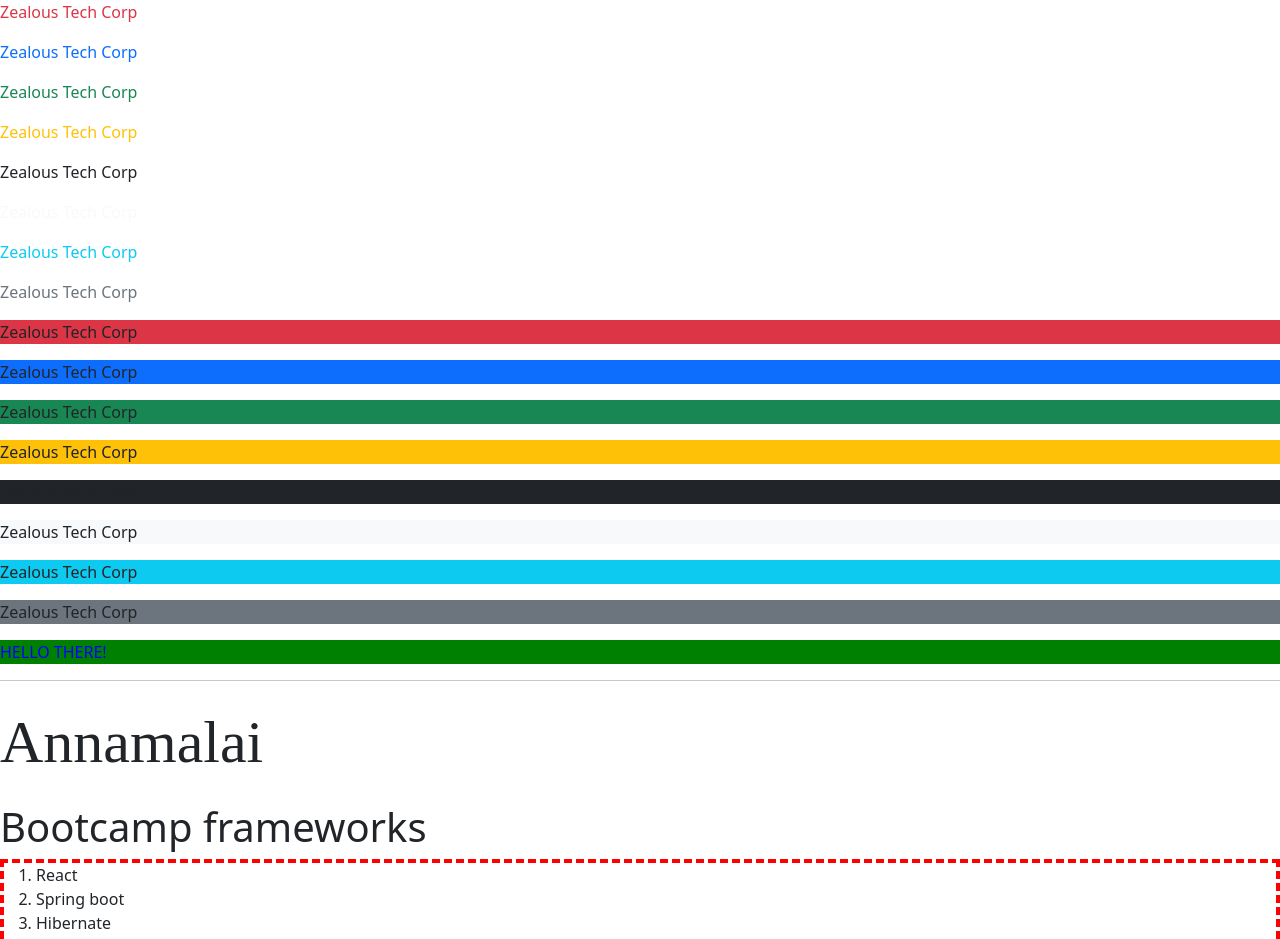
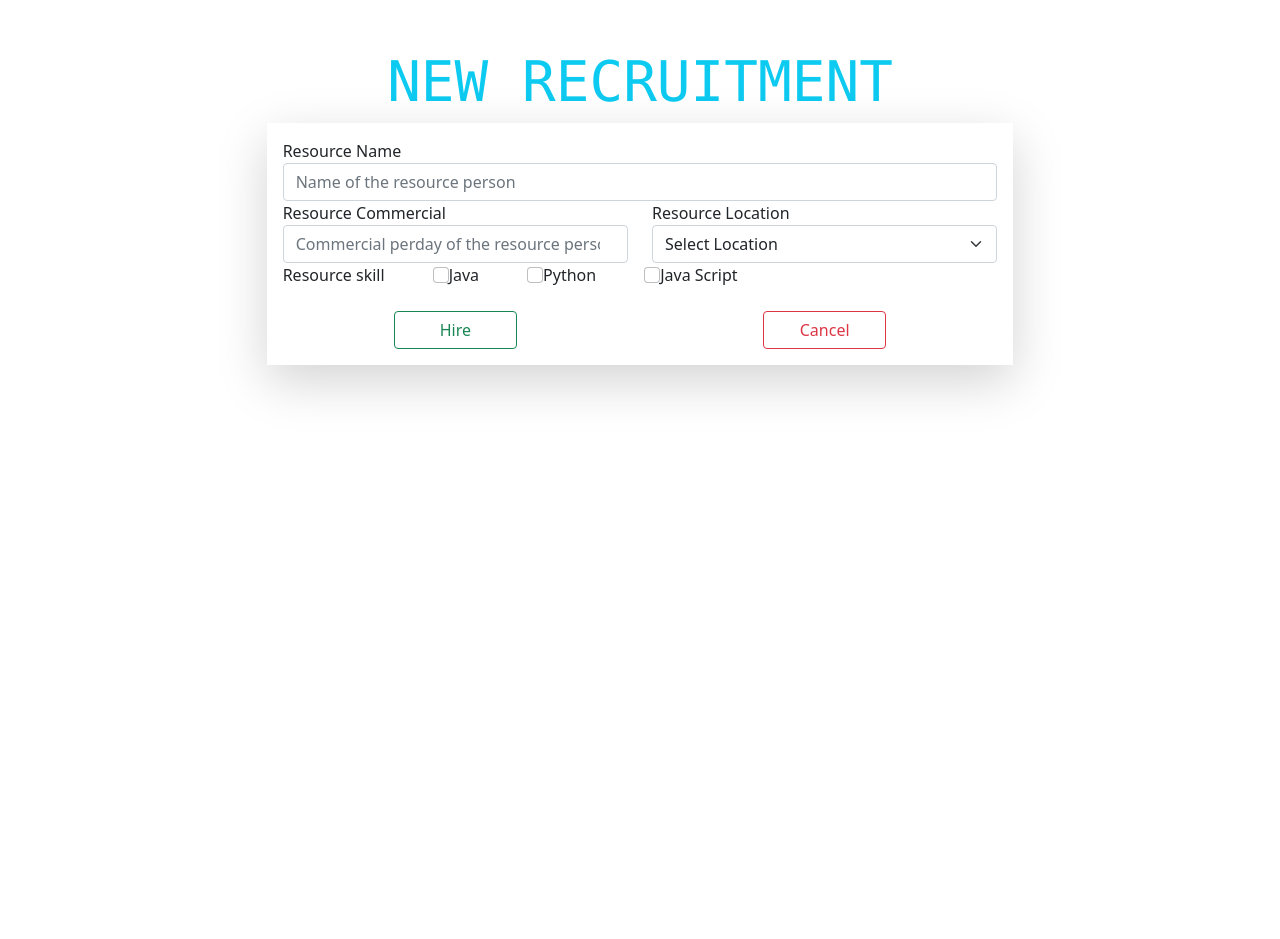
Before and after one commit to razzaksr/MarchZealousBootcamp2022, a React (Create React App) app in the folder front-end/: page / in a window 1280 px wide. Shown: the top 939 px of the page. After the commit the page ends 800 px from the top, so only its background shows below. Built offline with nearby package versions, Linux system fonts and the light colour scheme.

Commit message:
Create designed

```diff
--- a/front-end/src/App.js
+++ b/front-end/src/App.js
@@ -1,47 +1,51 @@
 import React from "react";
-import { Strap1 } from "./Bootsample";
-import { Sarathy } from "./Manoj";
+import { Recruite } from "./NewResource";
 
 const App=()=>
 {
-    // internal styles
-    const yet={
-        border: '4px',
-        borderColor: 'red',
-        borderStyle: 'dashed'
-    }
+    return(
+        <>
+            <Recruite/>
+        </>
+    )
+    // // internal styles
+    // const yet={
+    //     border: '4px',
+    //     borderColor: 'red',
+    //     borderStyle: 'dashed'
+    // }
 
-    const imgsty={
-        width:'600px',
-        height:'300px',
-        borderRadius:'55px',
-        boxShadow:'10px 10px 10px maroon'
-    }
+    // const imgsty={
+    //     width:'600px',
+    //     height:'300px',
+    //     borderRadius:'55px',
+    //     boxShadow:'10px 10px 10px maroon'
+    // }
 
-    const own={
-        fontSize:'60px',
-        fontFamily:'Monotype Corsiva'
-    }
+    // const own={
+    //     fontSize:'60px',
+    //     fontFamily:'Monotype Corsiva'
+    // }
 
-    return(
-    <>
-        <Strap1/>
-        <p style={{color:'blue',backgroundColor:'green',
-        textTransform:'uppercase'}}>
-        Hello there!
-        </p>
-        <hr color="blue"/>
-        <p style={own}>Annamalai</p>
-        <h1>Bootcamp frameworks</h1>
-        <ol style={yet}>
-            <li>React</li><li>Spring boot</li><li>Hibernate</li>
-            <li>JUnit</li><li>Mockito</li>
-            <li>Jenkins</li>
-        </ol>
-        <img width="500px" height="500px" src="pictures/compoents of react.png"/>
-        <img style={imgsty} src="pictures/night.jpg"/>
-    </>
-    )
+    // return(
+    // <>
+    //     <Strap1/>
+    //     <p style={{color:'blue',backgroundColor:'green',
+    //     textTransform:'uppercase'}}>
+    //     Hello there!
+    //     </p>
+    //     <hr color="blue"/>
+    //     <p style={own}>Annamalai</p>
+    //     <h1>Bootcamp frameworks</h1>
+    //     <ol style={yet}>
+    //         <li>React</li><li>Spring boot</li><li>Hibernate</li>
+    //         <li>JUnit</li><li>Mockito</li>
+    //         <li>Jenkins</li>
+    //     </ol>
+    //     <img width="500px" height="500px" src="pictures/compoents of react.png"/>
+    //     <img style={imgsty} src="pictures/night.jpg"/>
+    // </>
+    // )
 }
 
 function Hey()
--- /dev/null
+++ b/front-end/src/NewResource.js
@@ -0,0 +1,74 @@
+import React from "react"
+import "../node_modules/bootstrap/dist/css/bootstrap.min.css"
+export const Recruite=()=>{
+    const gopi=()=>{
+        alert("Hired")
+    }
+    const dhana=()=>{
+        alert("Rejected")
+    }
+    return(
+        <>
+            <div className="container-fluid mt-5">
+                <h1 className="text-center text-info display-4 text-uppercase font-monospace">New Recruitment</h1>
+                <div className="row justify-content-center">
+                    <div className="col-lg-7 col-md-10 col-sm-12 shadow-lg p-3">
+                        <div className="form group">
+                            <label>Resource Name</label>
+                            <input type="text"
+                                name="resName"
+                                placeholder="Name of the resource person"
+                                className="form-control"
+                            />
+                        </div>
+
+                        <div className="row justify-content-between">
+                            <div className="col-md-6 col-sm-12">
+                                <label>Resource Commercial</label>
+                                <input
+                                    type="number"
+                                    name="resPay"
+                                    placeholder="Commercial perday of the resource person"
+                                    className="form-control"
+                                />
+                            </div>
+                            <div className="col-md-6 col-sm-12">
+                                <label>Resource Location</label>
+                                <select name="resArea" className="form-select">
+                                    <option>Select Location</option>
+                                    <option>Chennai</option>
+                                    <option>Banglore</option>
+                                    <option>Salem</option>
+                                    <option>Other</option>
+                                </select>
+                            </div>
+                        </div>
+                        <div className="form-check-inline">
+                            <label className="me-sm-5 me-lg-5">Resource skill</label>
+                            <input
+                                type="checkbox"
+                                name="java"
+                                value="Java"
+                                className="form-check-input"/>Java
+                            <input
+                                type="checkbox"
+                                name="python"
+                                value="Python"
+                                className="form-check-input ms-sm-5 ms-md-5 ms-lg-5"/>Python
+                            <input
+                                type="checkbox"
+                                name="javascript"
+                                value="Java Script"
+                                className="form-check-input ms-sm-5 ms-md-5 ms-lg-5"/>Java Script
+                        </div>
+
+                        <div className="mt-4 row justify-content-around">
+                            <button onClick={gopi} className="col-2 btn btn-outline-success">Hire</button>
+                            <button onClick={dhana} className="col-2 btn btn-outline-danger">Cancel</button>
+                        </div>
+                    </div>
+                </div>
+            </div>
+        </>
+    )
+}
```
